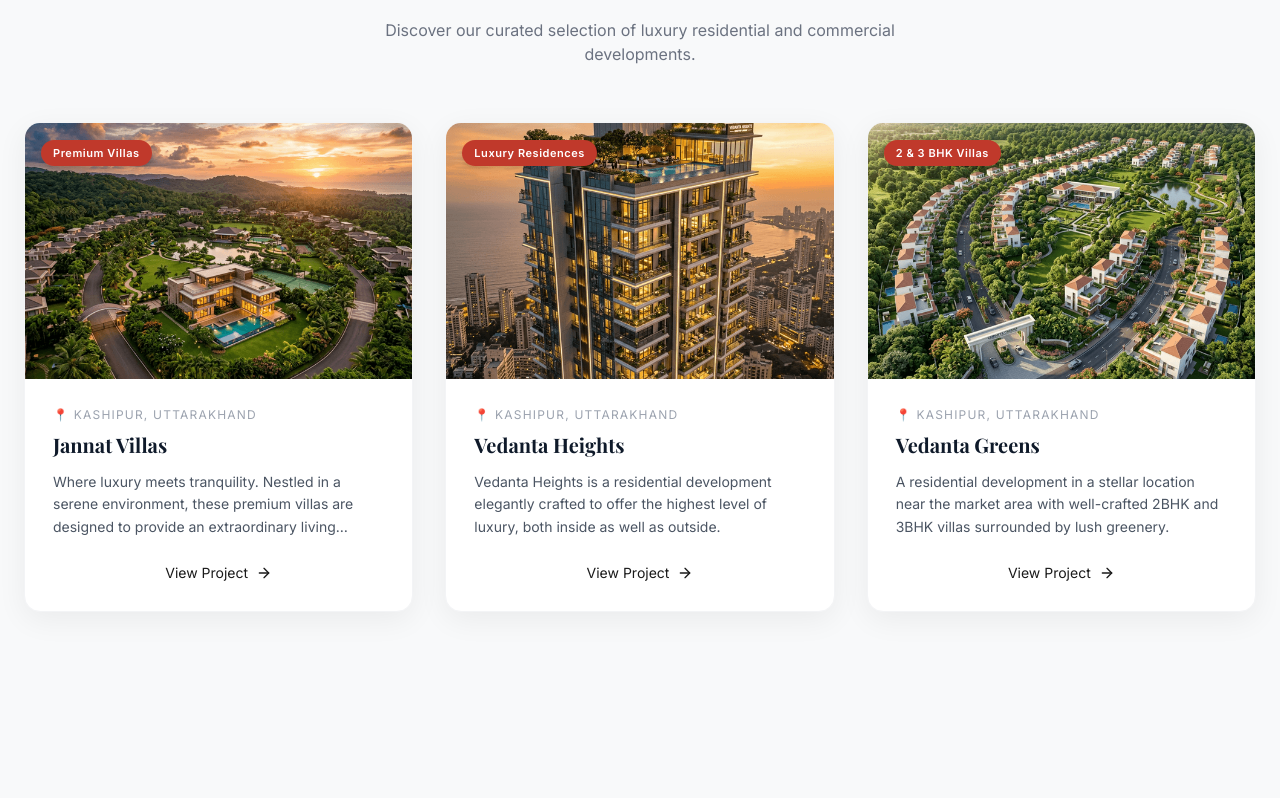
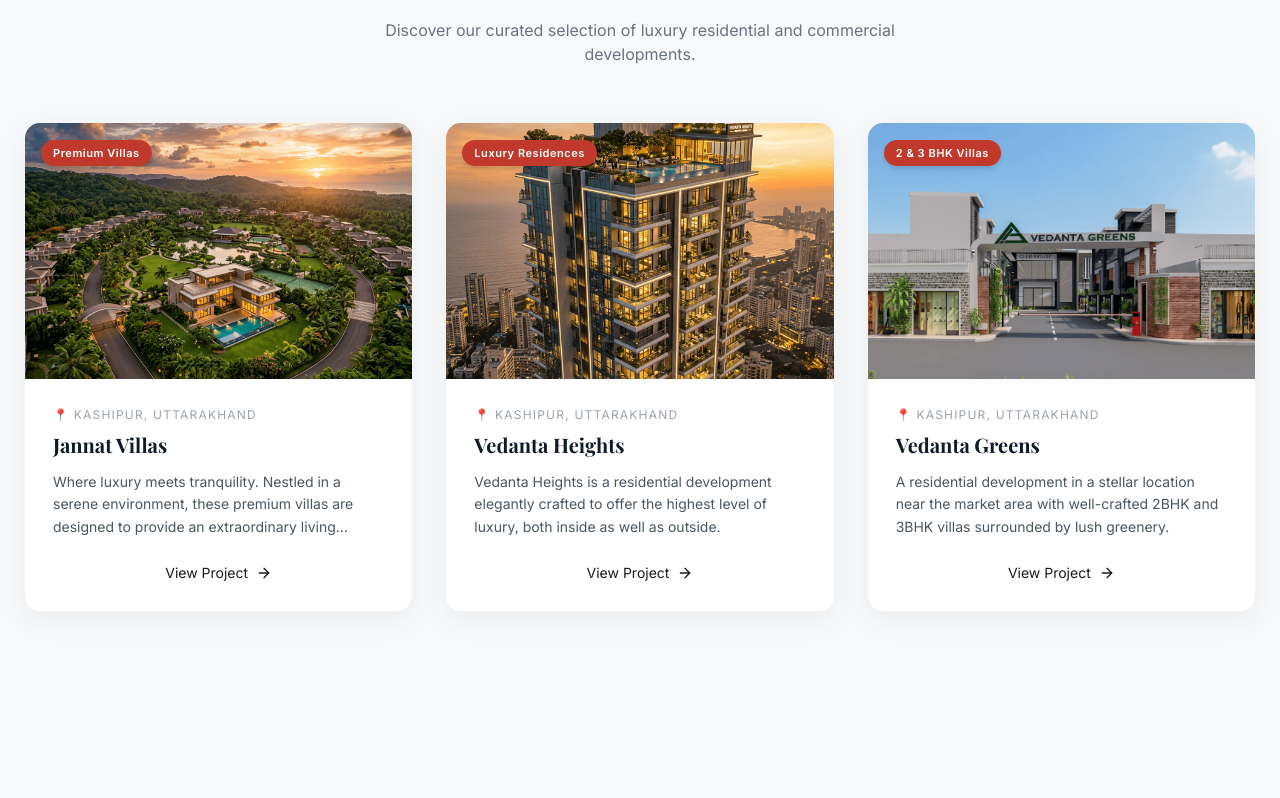
Before and after one commit to yashsaini0759/propertclinic, a React (Vite) app: page / in a window 1280 px wide. Shown: the part 1702-2500 px from the top of the page. Built offline with nearby package versions, Linux system fonts and the light colour scheme; a web font is replaced by a local one.

Commit message:
update: fix Vedanta Greens image path on landing page and instagram section

```diff
--- a/src/components/InstagramSection.jsx
+++ b/src/components/InstagramSection.jsx
@@ -8,7 +8,7 @@
     { src: '/images/service_property_mgmt.png', alt: 'Property Management' },
     { src: '/images/project_vedanta_heights.png', alt: 'Vedanta Heights' },
     { src: '/images/hero_property.png', alt: 'Luxury Property' },
-    { src: '/images/project_vedanta_greens.png', alt: 'Vedanta Greens' },
+    { src: '/images/vedanta_greens/hero_face.png', alt: 'Vedanta Greens' },
     { src: '/images/service_legal.png', alt: 'Legal Services' },
     { src: '/images/service_homeloan.png', alt: 'Home Loan' },
     { src: '/images/project_jannat_villas.png', alt: 'Premium Villas' },
--- a/src/components/ProjectsSection.jsx
+++ b/src/components/ProjectsSection.jsx
@@ -26,7 +26,7 @@
         name: 'Vedanta Greens',
         description:
             'A residential development in a stellar location near the market area with well-crafted 2BHK and 3BHK villas surrounded by lush greenery.',
-        image: '/images/project_vedanta_greens.png',
+        image: '/images/vedanta_greens/hero_face.png',
         slug: 'vedanta-greens',
         badge: '2 & 3 BHK Villas',
         location: 'Kashipur, Uttarakhand',
```
